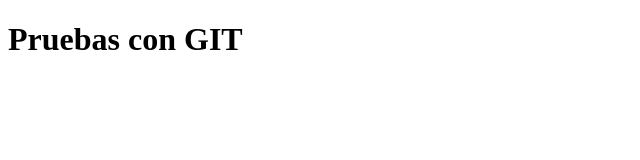
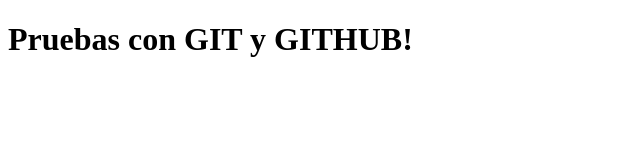
Before and after one commit to joel-CM/mi-primer-repositorio, a plain HTML site: page index.html in a window 1280 px wide. Shown: the whole page, without its empty margins (0-640 px from the left). Drawn offline with Linux system fonts and the light colour scheme.

Commit message:
segundo commit

```diff
--- a/index.html
+++ b/index.html
@@ -7,7 +7,7 @@
     <title>Document</title>
   </head>
   <body>
-    <h1>Pruebas con GIT</h1>
+    <h1>Pruebas con GIT y GITHUB!</h1>
     <script src="app.js"></script>
   </body>
 </html>
```
